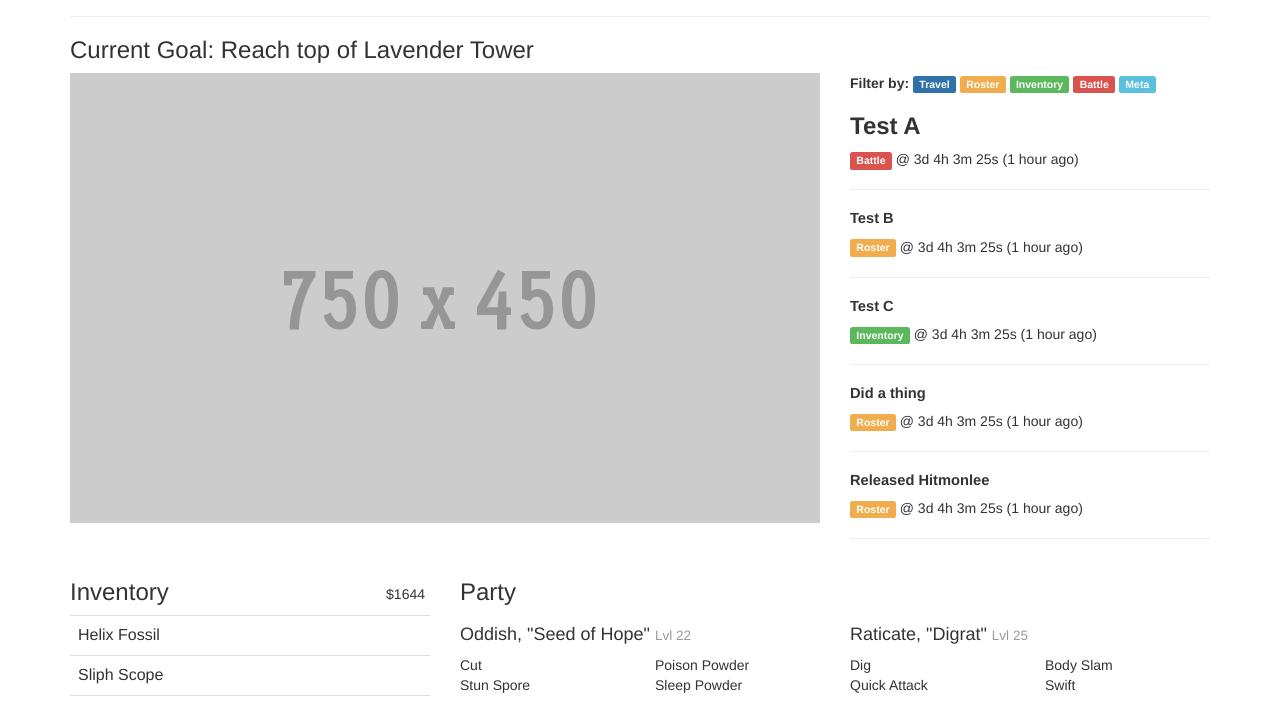
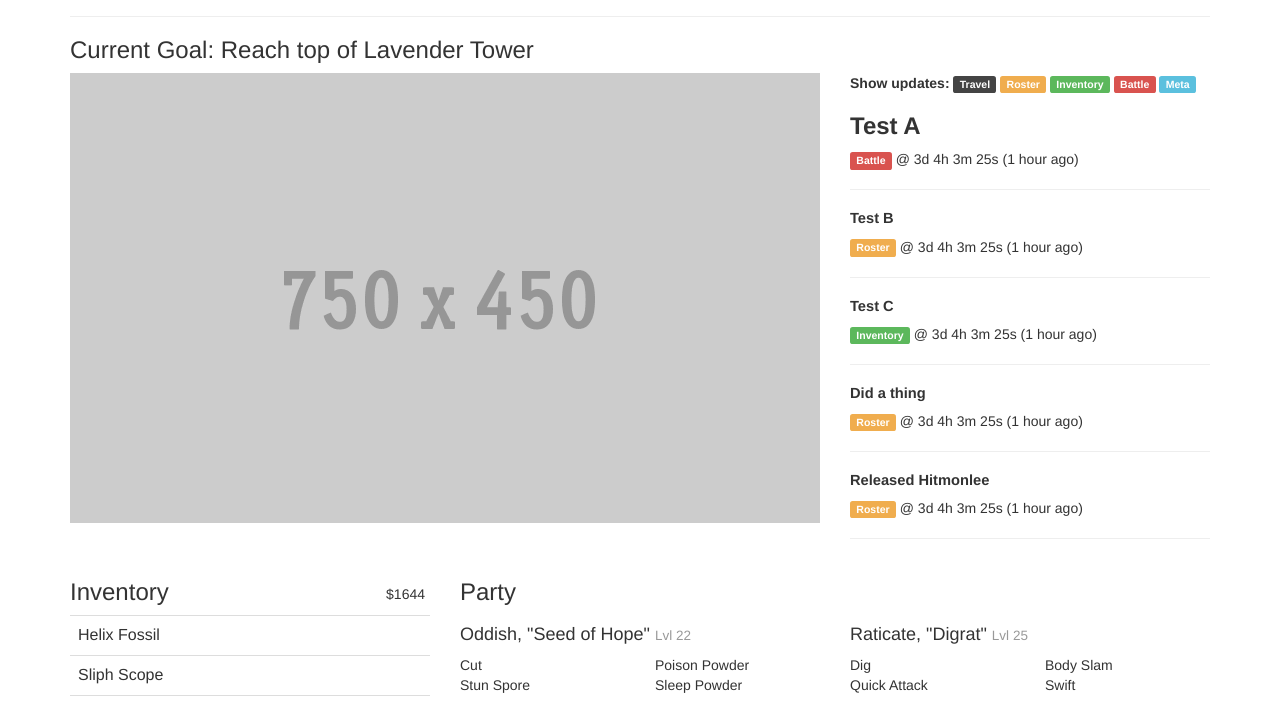
Before and after one commit to skapin/TPP-Updates, a plain HTML site: page index.html in a window 1280 px wide. Both pictures are taken after a click on the link "Travel". Shown: the part 83-784 px from the top of the page. Drawn offline with Linux system fonts and the light colour scheme.

Commit message:
Add filtering

```diff
--- a/css/styles.css
+++ b/css/styles.css
@@ -15,22 +15,26 @@
     font-size: 18pt;
 }
 
-.update .label[data-category="Battle"] {
+.label[data-category="Battle"] {
     background-color: rgb(217, 83, 79);
 }
 
-.update .label[data-category="Travel"] {
+.label[data-category="Travel"] {
     background-color: rgb(48, 113, 169);
 }
 
-.update .label[data-category="Roster"] {
+.label[data-category="Roster"] {
     background-color: rgb(240, 173, 78);
 }
 
-.update .label[data-category="Inventory"] {
+.label[data-category="Inventory"] {
     background-color: rgb(92, 184, 92);
 }
 
-.update .label[data-category="Meta"] {
+.label[data-category="Meta"] {
     background-color: rgb(91, 192, 222);
 }
+
+.label.disabled {
+    background-color: #444;
+}
--- a/index.html
+++ b/index.html
@@ -26,12 +26,10 @@
                 </div>
                 <div class="col-md-4">
                     <div class="filter">
-                        <strong>Filter by:</strong>
-                        <a href="#" data-filter="Travel" class="label label-primary">Travel</a>
-                        <a href="#" data-filter="Roster" class="label label-warning">Roster</a>
-                        <a href="#" data-filter="Inventory" class="label label-success">Inventory</a>
-                        <a href="#" data-filter="Battle" class="label label-danger">Battle</a>
-                        <a href="#" data-filter="Meta" class="label label-info">Meta</a>
+                        <strong>Show updates:</strong>
+                        <span data-bind="foreach: filter_options">
+                            <a href="#" data-bind="text: $data, attr: { 'data-category': $data }, click: $parent.updateFilter" class="label"></a>
+                        </span>
                     </div>
                     <div class="sidebar" data-bind="foreach: recentUpdates">
                         <div class="update">
--- a/js/index.js
+++ b/js/index.js
@@ -5,7 +5,11 @@ var api_version = 1;
 function ViewModel() {
     var self = this;
 
-    self.filter = ko.observable(['Travel', 'Roster', 'Inventory', 'Battle', 'Meta']);
+    self.filter_options = ko.observable(['Travel', 'Roster', 'Inventory', 'Battle', 'Meta']);
+    self.filter = ko.observableArray();
+    for (var i = 0; i < self.filter_options().length; i++) {
+        self.filter.push(self.filter_options()[i]);
+    }
     self.error = ko.observable(null);
     self.updates = ko.observableArray();
     self.inventory = ko.observableArray();
@@ -31,6 +35,16 @@ function ViewModel() {
     self.oldUpdates = ko.computed(function() {
         return self.filtered().slice(5);
     }, self);
+
+    self.updateFilter = function(data, e) {
+        if (self.filter().indexOf(data) === -1) {
+            self.filter.push(data);
+            e.target.classList.remove('disabled');
+        } else {
+            self.filter.remove(data);
+            e.target.classList.add('disabled');
+        }
+    };
 
     var getUpdates = function() {
         var xhr = new XMLHttpRequest();
```
